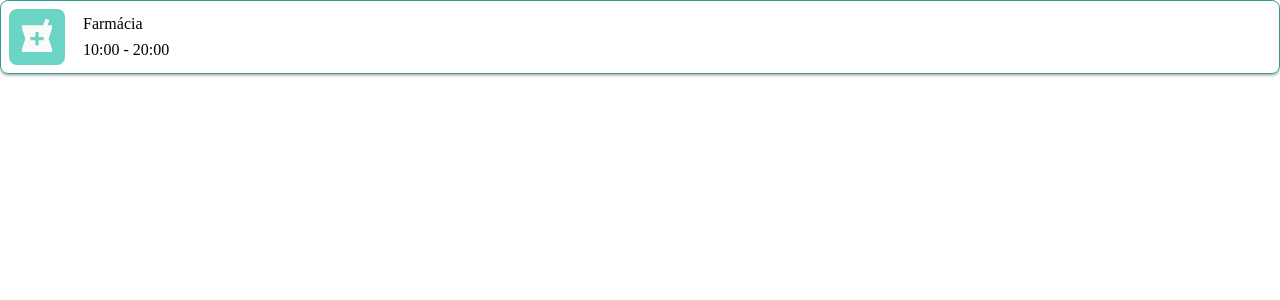
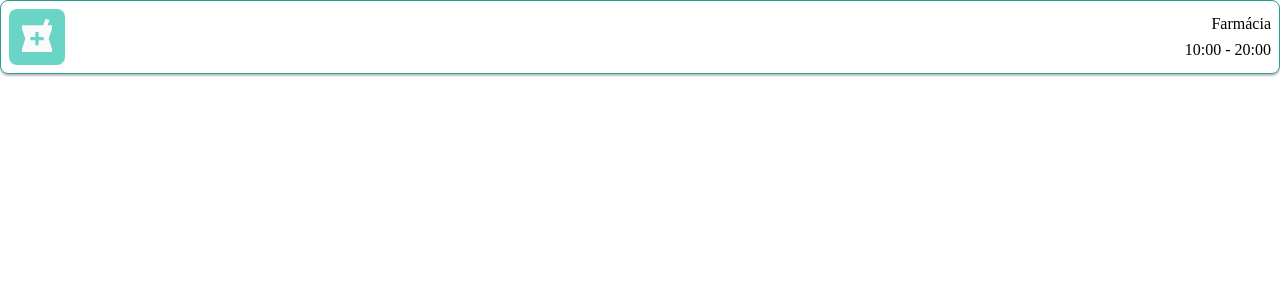
Before and after one commit to CaNeoN28/controle-farmaceutico-frontend, a Next.js app: page /teste in a window 1280 px wide. Shown: the top 300 px of the page. Built offline with nearby package versions, Linux system fonts and the light colour scheme.

Commit message:
Adicionando comportamento responsivo

```diff
--- a/src/components/FarmaciaItem/FarmaciaItem.module.scss
+++ b/src/components/FarmaciaItem/FarmaciaItem.module.scss
@@ -28,3 +28,13 @@
 
   gap: 8px;
 }
+
+@media screen and (min-width: 480px) {
+  .item{
+    justify-content: space-between;
+  }
+
+  .conteudo{
+    text-align: right;
+  }
+}
```
